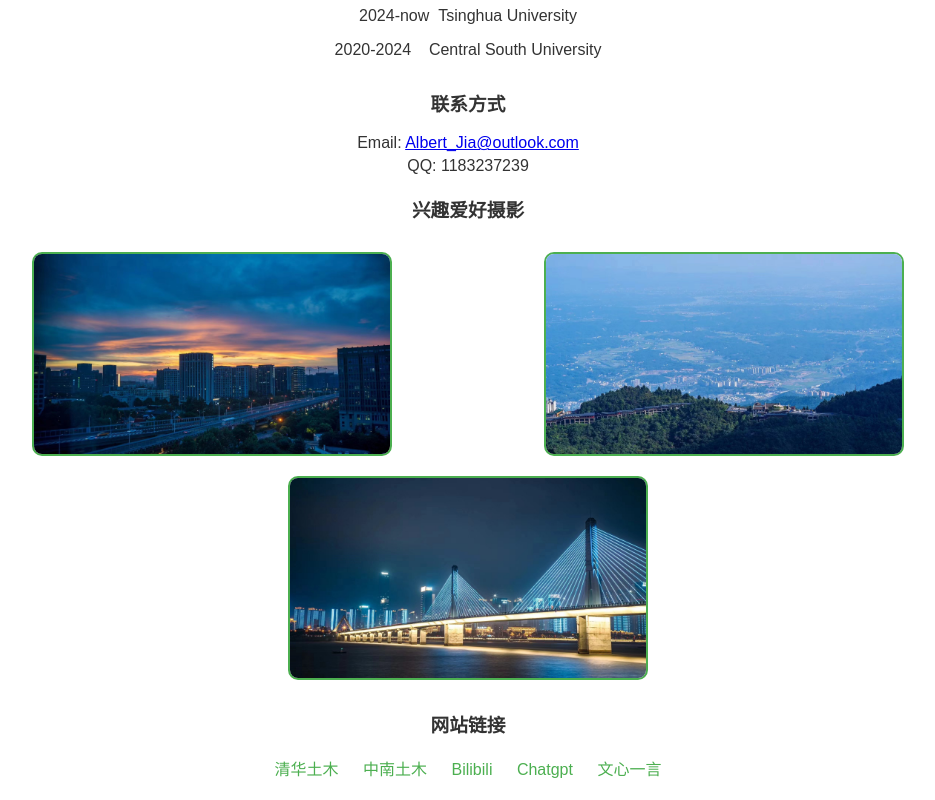
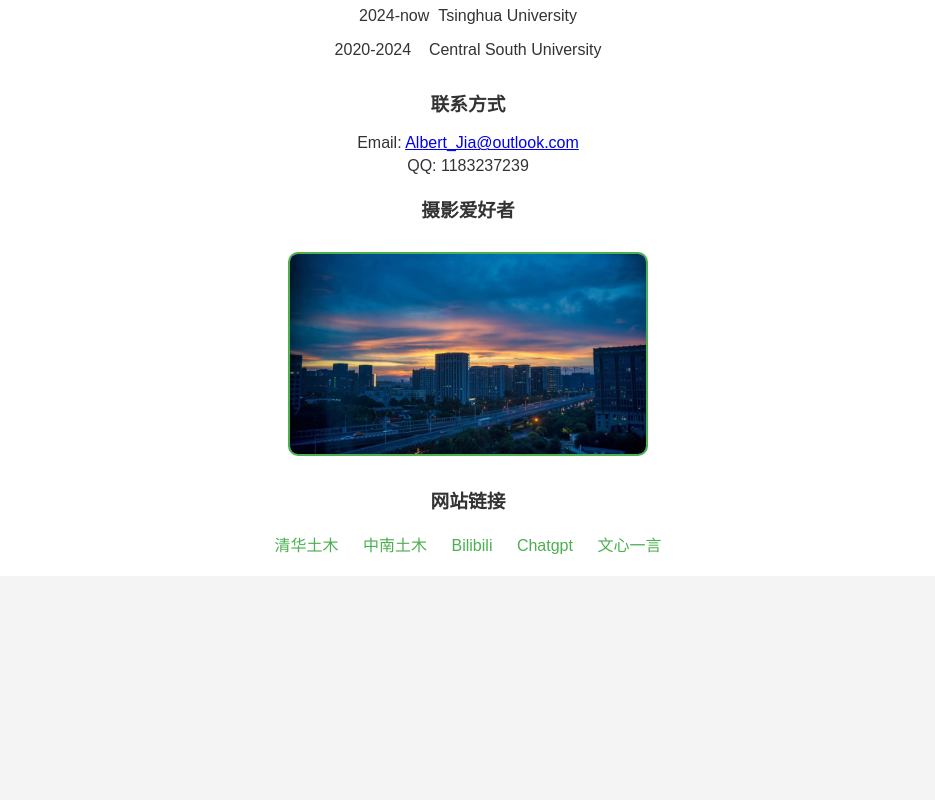
Before and after one commit to AlbertJia/AlbertJia.github.io, a plain HTML site: page index.html in a window 1280 px wide. Shown: the part 476-1276 px from the top of the page, without its empty margins (172-1107 px from the left). After the commit the page ends 1052 px from the top, so only its background shows below. Drawn offline with Linux system fonts and the light colour scheme.

Commit message:
Update index.html

```diff
--- a/index.html
+++ b/index.html
@@ -90,12 +90,10 @@
             <p>QQ: 1183237239</p>
         </div>
         <div class="hobbies">
-            <h3>兴趣爱好摄影</h3>
+            <h3>摄影爱好者</h3>
         </div>
         <div class="gallery">
             <img src="image1.jpg" alt="展示图片1">
-            <img src="image2.jpg" alt="展示图片2">
-            <img src="image3.jpg" alt="展示图片3">
         </div>
         <div class="social-media">
             <h3>网站链接</h3>
```
